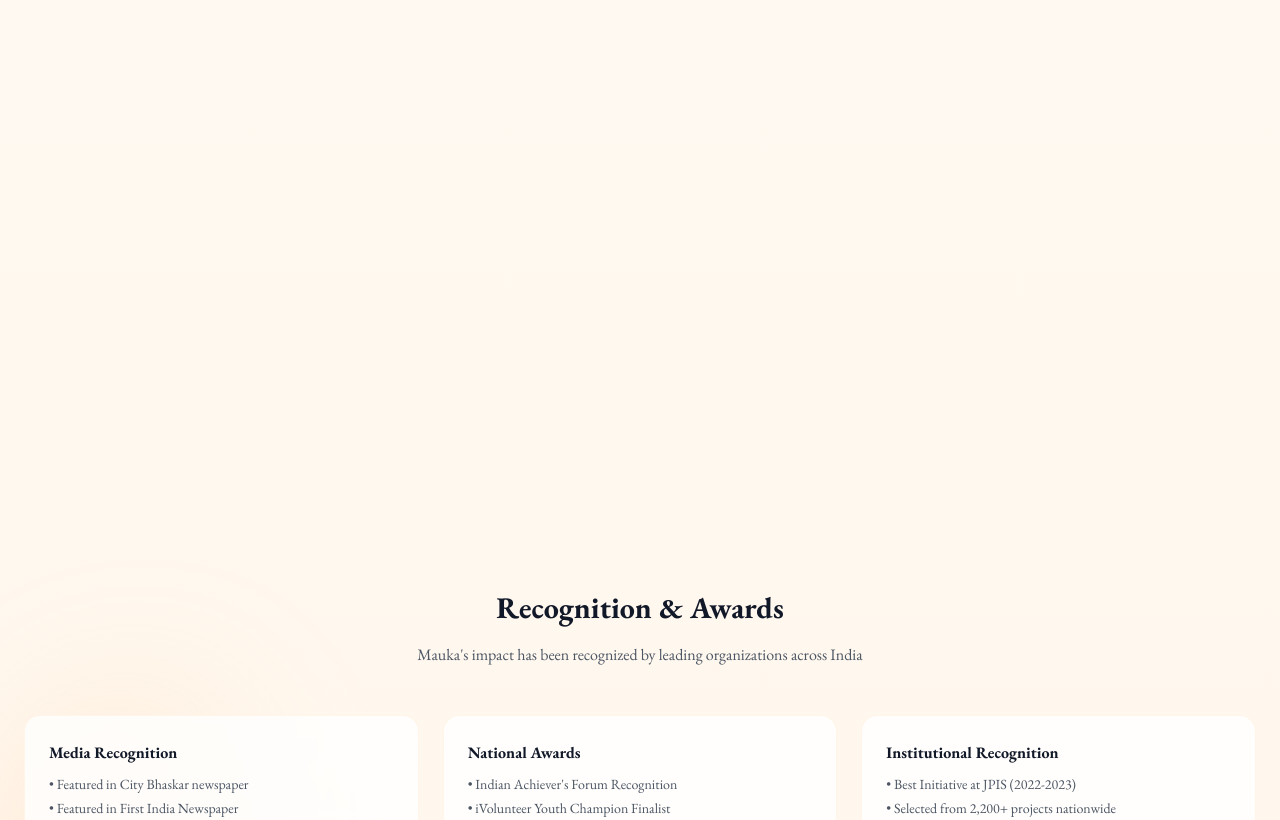
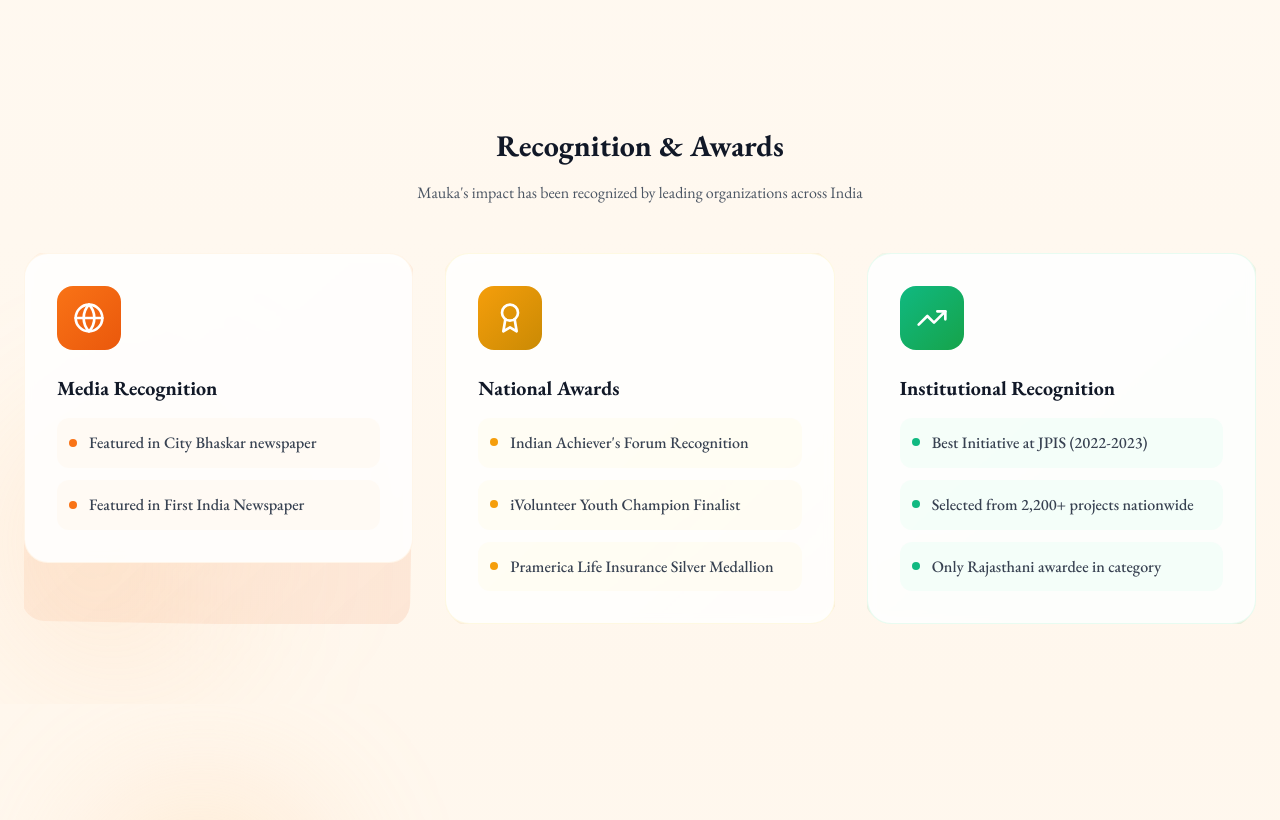
Before and after one commit to mj-112358/volunteer-matching-platform, a React (Vite) app: page / in a window 1280 px wide. Shown: the part 1980-2800 px from the top of the page. Built offline with nearby package versions, Linux system fonts and the light colour scheme.

Commit message:
Enhance Design Aesthetics and Improve Content

```diff
--- a/src/components/About.tsx
+++ b/src/components/About.tsx
@@ -25,7 +25,7 @@ const About: React.FC = () => {
   }, []);
 
   return (
-    <section id="about" ref={sectionRef} className="py-32 bg-gradient-to-b from-orange-25 to-orange-50 relative overflow-hidden">
+    <section id="about" className="py-20 bg-gradient-to-b from-orange-25 to-orange-50 relative overflow-hidden">
       {/* Background Animation */}
       <div className="absolute inset-0">
         <div className="absolute top-0 right-0 w-96 h-96 bg-gradient-to-l from-orange-200/30 to-transparent rounded-full blur-3xl animate-float"></div>
@@ -33,10 +33,10 @@ const About: React.FC = () => {
       </div>
 
       <div className="max-w-7xl mx-auto px-6 relative">
-        <div className="grid lg:grid-cols-12 gap-20 items-start">
+        <div className="grid lg:grid-cols-12 gap-16 items-start">
           {/* Left Content - Main Story */}
-          <div className="lg:col-span-7 space-y-12 opacity-0 translate-y-20 transition-all duration-1000 delay-200 animate-in-trigger">
-            <div className="space-y-12">
+          <div className="lg:col-span-7 space-y-8 opacity-0 translate-y-20 transition-all duration-1000 delay-200 animate-in-trigger">
+            <div className="space-y-8">
               <div className="inline-flex items-center px-4 py-2 rounded-full bg-orange-100 text-orange-700 text-sm font-medium">
                 <Zap className="w-4 h-4 mr-2" />
                 Our Story
@@ -62,19 +62,11 @@ const About: React.FC = () => {
                 <p>
                   But numbers are only half the story. The real impact lies in the classroom where a child learns to read because a Mauka volunteer sat with her every evening. It lies in the confidence of a volunteer who realised their voice could actually make someone's day better. It lies in the conversations — messy, imperfect, but deeply human — that happen when students and communities come together.
                 </p>
-
-                <p className="text-lg text-gray-600 leading-relaxed">
-                  At Mauka, we've seen what happens when students are given the chance to serve. A quiet teenager becomes a mentor for younger children. A science enthusiast runs her first experiment with kids who've never entered a lab. A football player sets up a match in a village field, and for those kids, it's the first time they've played with proper gear.
-                </p>
-
-                <p className="text-lg text-gray-600 leading-relaxed">
-                  In just a few months, Mauka has grown into a network of <strong>3,000+ volunteers</strong>, <strong>7,200 hours of service</strong>, and <strong>78 partner NGOs</strong>. But we're not counting hours for the sake of certificates. We're building stories. We're connecting people who would never have met otherwise. And we're proving that the smallest idea in the right hands can ripple outward into real change.
-                </p>
               </div>
             </div>
 
             {/* Mission Section */}
-            <div className="space-y-6">
+            <div className="space-y-4">
               <h3 className="text-2xl font-bold text-gray-900 flex items-center">
                 <Target className="w-6 h-6 text-orange-500 mr-3" />
                 Our Mission
@@ -86,7 +78,7 @@ const About: React.FC = () => {
             </div>
 
             {/* Vision Section */}
-            <div className="space-y-6">
+            <div className="space-y-4">
               <h3 className="text-2xl font-bold text-gray-900 flex items-center">
                 <Star className="w-6 h-6 text-orange-500 mr-3" />
                 Our Vision
@@ -98,13 +90,13 @@ const About: React.FC = () => {
             </div>
 
             {/* Values Section */}
-            <div className="space-y-6">
+            <div className="space-y-4">
               <h3 className="text-2xl font-bold text-gray-900 flex items-center">
                 <Heart className="w-6 h-6 text-orange-500 mr-3" />
                 Our Values
               </h3>
 
-              <ul className="space-y-4 text-lg text-gray-600">
+              <ul className="space-y-3 text-lg text-gray-600">
                 <li className="flex items-start">
                   <span className="w-2 h-2 bg-orange-500 rounded-full mt-3 mr-4 flex-shrink-0"></span>
                   <div>
@@ -135,7 +127,7 @@ const About: React.FC = () => {
 
           {/* Right Content - Values Cards */}
           <div ref={cardsRef} className="lg:col-span-5">
-            <div className="space-y-8">
+            <div className="space-y-6">
               {/* Values Cards */}
               <div className="space-y-4">
                 <div className="group p-6 rounded-2xl bg-white/80 backdrop-blur-sm border border-orange-100/50 hover:border-orange-200 transition-all duration-500 hover:scale-105 hover:shadow-xl hover:shadow-orange-500/10 transform opacity-0 translate-x-20 animate-card-2">
@@ -179,37 +171,82 @@ const About: React.FC = () => {
         </div>
 
         {/* Recognition Section */}
-        <div className="mt-20">
+        <div className="mt-16">
           <div className="text-center mb-12">
             <h3 className="text-3xl font-bold text-gray-900 mb-4">Recognition & Awards</h3>
             <p className="text-gray-600">Mauka's impact has been recognized by leading organizations across India</p>
           </div>
 
-          <div className="grid md:grid-cols-2 lg:grid-cols-3 gap-6">
-            <div className="p-6 bg-white/80 backdrop-blur-sm border border-orange-100/50 rounded-2xl hover:shadow-lg transition-all duration-300">
-              <h4 className="font-bold text-gray-900 mb-2">Media Recognition</h4>
-              <ul className="text-gray-600 space-y-1 text-sm">
-                <li>• Featured in City Bhaskar newspaper</li>
-                <li>• Featured in First India Newspaper</li>
-              </ul>
+          <div className="grid md:grid-cols-2 lg:grid-cols-3 gap-8">
+            {/* Media Recognition */}
+            <div className="group relative overflow-hidden">
+              <div className="absolute inset-0 bg-gradient-to-br from-orange-500/5 to-orange-600/10 rounded-3xl transform rotate-1 group-hover:rotate-2 transition-transform duration-500"></div>
+              <div className="relative p-8 bg-white/90 backdrop-blur-sm border border-orange-100/50 rounded-3xl hover:shadow-2xl hover:shadow-orange-500/20 transition-all duration-500 hover:scale-105">
+                <div className="w-16 h-16 bg-gradient-to-br from-orange-500 to-orange-600 rounded-2xl flex items-center justify-center mb-6 group-hover:scale-110 group-hover:rotate-6 transition-all duration-300">
+                  <Globe className="w-8 h-8 text-white" />
+                </div>
+                <h4 className="text-xl font-bold text-gray-900 mb-4 group-hover:text-orange-600 transition-colors duration-300">Media Recognition</h4>
+                <div className="space-y-3">
+                  <div className="flex items-center p-3 bg-orange-50/50 rounded-xl hover:bg-orange-50 transition-colors duration-200">
+                    <div className="w-2 h-2 bg-orange-500 rounded-full mr-3"></div>
+                    <span className="text-gray-700 font-medium">Featured in City Bhaskar newspaper</span>
+                  </div>
+                  <div className="flex items-center p-3 bg-orange-50/50 rounded-xl hover:bg-orange-50 transition-colors duration-200">
+                    <div className="w-2 h-2 bg-orange-500 rounded-full mr-3"></div>
+                    <span className="text-gray-700 font-medium">Featured in First India Newspaper</span>
+                  </div>
+                </div>
+              </div>
             </div>
 
-            <div className="p-6 bg-white/80 backdrop-blur-sm border border-orange-100/50 rounded-2xl hover:shadow-lg transition-all duration-300">
-              <h4 className="font-bold text-gray-900 mb-2">National Awards</h4>
-              <ul className="text-gray-600 space-y-1 text-sm">
-                <li>• Indian Achiever's Forum Recognition</li>
-                <li>• iVolunteer Youth Champion Finalist</li>
-                <li>• Pramerica Life Insurance Silver Medallion</li>
-              </ul>
+            {/* National Awards */}
+            <div className="group relative overflow-hidden">
+              <div className="absolute inset-0 bg-gradient-to-br from-amber-500/5 to-yellow-600/10 rounded-3xl transform -rotate-1 group-hover:-rotate-2 transition-transform duration-500"></div>
+              <div className="relative p-8 bg-white/90 backdrop-blur-sm border border-amber-100/50 rounded-3xl hover:shadow-2xl hover:shadow-amber-500/20 transition-all duration-500 hover:scale-105">
+                <div className="w-16 h-16 bg-gradient-to-br from-amber-500 to-yellow-600 rounded-2xl flex items-center justify-center mb-6 group-hover:scale-110 group-hover:rotate-6 transition-all duration-300">
+                  <Award className="w-8 h-8 text-white" />
+                </div>
+                <h4 className="text-xl font-bold text-gray-900 mb-4 group-hover:text-amber-600 transition-colors duration-300">National Awards</h4>
+                <div className="space-y-3">
+                  <div className="flex items-start p-3 bg-amber-50/50 rounded-xl hover:bg-amber-50 transition-colors duration-200">
+                    <div className="w-2 h-2 bg-amber-500 rounded-full mr-3 mt-2 flex-shrink-0"></div>
+                    <span className="text-gray-700 font-medium">Indian Achiever's Forum Recognition</span>
+                  </div>
+                  <div className="flex items-start p-3 bg-amber-50/50 rounded-xl hover:bg-amber-50 transition-colors duration-200">
+                    <div className="w-2 h-2 bg-amber-500 rounded-full mr-3 mt-2 flex-shrink-0"></div>
+                    <span className="text-gray-700 font-medium">iVolunteer Youth Champion Finalist</span>
+                  </div>
+                  <div className="flex items-start p-3 bg-amber-50/50 rounded-xl hover:bg-amber-50 transition-colors duration-200">
+                    <div className="w-2 h-2 bg-amber-500 rounded-full mr-3 mt-2 flex-shrink-0"></div>
+                    <span className="text-gray-700 font-medium">Pramerica Life Insurance Silver Medallion</span>
+                  </div>
+                </div>
+              </div>
             </div>
 
-            <div className="p-6 bg-white/80 backdrop-blur-sm border border-orange-100/50 rounded-2xl hover:shadow-lg transition-all duration-300">
-              <h4 className="font-bold text-gray-900 mb-2">Institutional Recognition</h4>
-              <ul className="text-gray-600 space-y-1 text-sm">
-                <li>• Best Initiative at JPIS (2022-2023)</li>
-                <li>• Selected from 2,200+ projects nationwide</li>
-                <li>• Only Rajasthani awardee in category</li>
-              </ul>
+            {/* Institutional Recognition */}
+            <div className="group relative overflow-hidden md:col-span-2 lg:col-span-1">
+              <div className="absolute inset-0 bg-gradient-to-br from-emerald-500/5 to-green-600/10 rounded-3xl transform rotate-1 group-hover:rotate-2 transition-transform duration-500"></div>
+              <div className="relative p-8 bg-white/90 backdrop-blur-sm border border-emerald-100/50 rounded-3xl hover:shadow-2xl hover:shadow-emerald-500/20 transition-all duration-500 hover:scale-105">
+                <div className="w-16 h-16 bg-gradient-to-br from-emerald-500 to-green-600 rounded-2xl flex items-center justify-center mb-6 group-hover:scale-110 group-hover:rotate-6 transition-all duration-300">
+                  <TrendingUp className="w-8 h-8 text-white" />
+                </div>
+                <h4 className="text-xl font-bold text-gray-900 mb-4 group-hover:text-emerald-600 transition-colors duration-300">Institutional Recognition</h4>
+                <div className="space-y-3">
+                  <div className="flex items-start p-3 bg-emerald-50/50 rounded-xl hover:bg-emerald-50 transition-colors duration-200">
+                    <div className="w-2 h-2 bg-emerald-500 rounded-full mr-3 mt-2 flex-shrink-0"></div>
+                    <span className="text-gray-700 font-medium">Best Initiative at JPIS (2022-2023)</span>
+                  </div>
+                  <div className="flex items-start p-3 bg-emerald-50/50 rounded-xl hover:bg-emerald-50 transition-colors duration-200">
+                    <div className="w-2 h-2 bg-emerald-500 rounded-full mr-3 mt-2 flex-shrink-0"></div>
+                    <span className="text-gray-700 font-medium">Selected from 2,200+ projects nationwide</span>
+                  </div>
+                  <div className="flex items-start p-3 bg-emerald-50/50 rounded-xl hover:bg-emerald-50 transition-colors duration-200">
+                    <div className="w-2 h-2 bg-emerald-500 rounded-full mr-3 mt-2 flex-shrink-0"></div>
+                    <span className="text-gray-700 font-medium">Only Rajasthani awardee in category</span>
+                  </div>
+                </div>
+              </div>
             </div>
           </div>
         </div>
--- a/src/components/GetInvolved.tsx
+++ b/src/components/GetInvolved.tsx
@@ -24,7 +24,7 @@ const GetInvolved: React.FC = () => {
   }, []);
 
   return (
-    <section id="get-involved" ref={sectionRef} className="py-32 bg-gradient-to-b from-orange-50 to-orange-25 relative overflow-hidden">
+    <section id="get-involved" ref={sectionRef} className="py-20 bg-gradient-to-b from-orange-50 to-orange-25 relative overflow-hidden">
       {/* Background Elements */}
       <div className="absolute inset-0">
         <div className="absolute top-10 right-10 w-72 h-72 bg-gradient-to-l from-orange-300/40 to-transparent rounded-full blur-3xl animate-float"></div>
@@ -33,7 +33,7 @@ const GetInvolved: React.FC = () => {
 
       <div className="max-w-7xl mx-auto px-6 relative">
         {/* Header */}
-        <div className="text-center mb-20 opacity-0 translate-y-20 transition-all duration-1000 animate-in-trigger">
+        <div className="text-center mb-16 opacity-0 translate-y-20 transition-all duration-1000 animate-in-trigger">
           <div className="inline-flex items-center px-4 py-2 rounded-full bg-white/80 backdrop-blur-sm border border-orange-200/50 text-orange-700 text-sm font-medium mb-6 shadow-lg shadow-orange-500/10">
             <Zap className="w-4 h-4 mr-2" />
             Join Our Mission
--- a/src/components/Leaderboard.tsx
+++ b/src/components/Leaderboard.tsx
@@ -137,7 +137,7 @@ const Leaderboard: React.FC = () => {
   };
 
   return (
-    <section id="leaderboard" className="py-32 bg-gradient-to-b from-orange-25 to-orange-50 relative overflow-hidden">
+    <section id="leaderboard" className="py-20 bg-gradient-to-b from-orange-25 to-orange-50 relative overflow-hidden">
       {/* Background Effects */}
       <div className="absolute inset-0">
         <div className="absolute top-0 right-0 w-96 h-96 bg-gradient-to-l from-orange-200/30 to-transparent rounded-full blur-3xl animate-float"></div>
@@ -146,7 +146,7 @@ const Leaderboard: React.FC = () => {
 
       <div className="max-w-7xl mx-auto px-6 relative">
         {/* Header */}
-        <div className="text-center mb-20">
+        <div className="text-center mb-16">
           <div className="inline-flex items-center px-4 py-2 rounded-full bg-orange-100 text-orange-700 text-sm font-medium mb-6">
             <Trophy className="w-4 h-4 mr-2" />
             Top Performers
--- a/src/components/Programs.tsx
+++ b/src/components/Programs.tsx
@@ -63,7 +63,7 @@ const Programs: React.FC = () => {
   ];
 
   return (
-    <section id="programs" ref={sectionRef} className="py-32 bg-gradient-to-b from-orange-50 to-orange-25 relative overflow-hidden">
+    <section id="programs" className="py-20 bg-gradient-to-b from-orange-50 to-orange-25 relative overflow-hidden">
       {/* Background Elements */}
       <div className="absolute inset-0">
         <div className="absolute top-20 left-20 w-64 h-64 bg-gradient-to-r from-orange-200/30 to-orange-300/20 rounded-full blur-3xl animate-float-slow"></div>
@@ -72,7 +72,7 @@ const Programs: React.FC = () => {
 
       <div className="max-w-7xl mx-auto px-6 relative">
         {/* Header */}
-        <div className="text-center mb-20 opacity-0 translate-y-20 transition-all duration-1000 animate-in-trigger">
+        <div className="text-center mb-16 opacity-0 translate-y-20 transition-all duration-1000 animate-in-trigger">
           <div className="inline-flex items-center px-4 py-2 rounded-full bg-white/80 backdrop-blur-sm border border-orange-200/50 text-orange-700 text-sm font-medium mb-6 shadow-lg shadow-orange-500/10">
             <Sparkles className="w-4 h-4 mr-2 animate-spin-slow" />
             What We Offer
```
